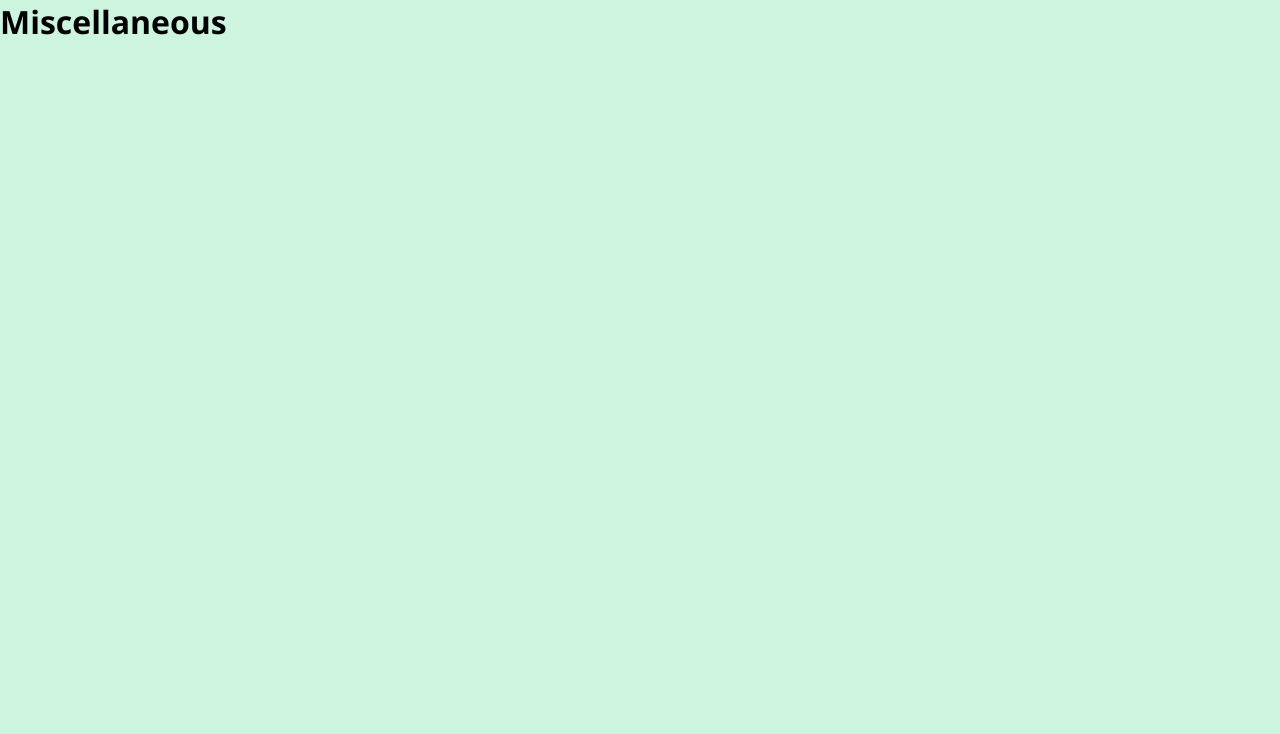
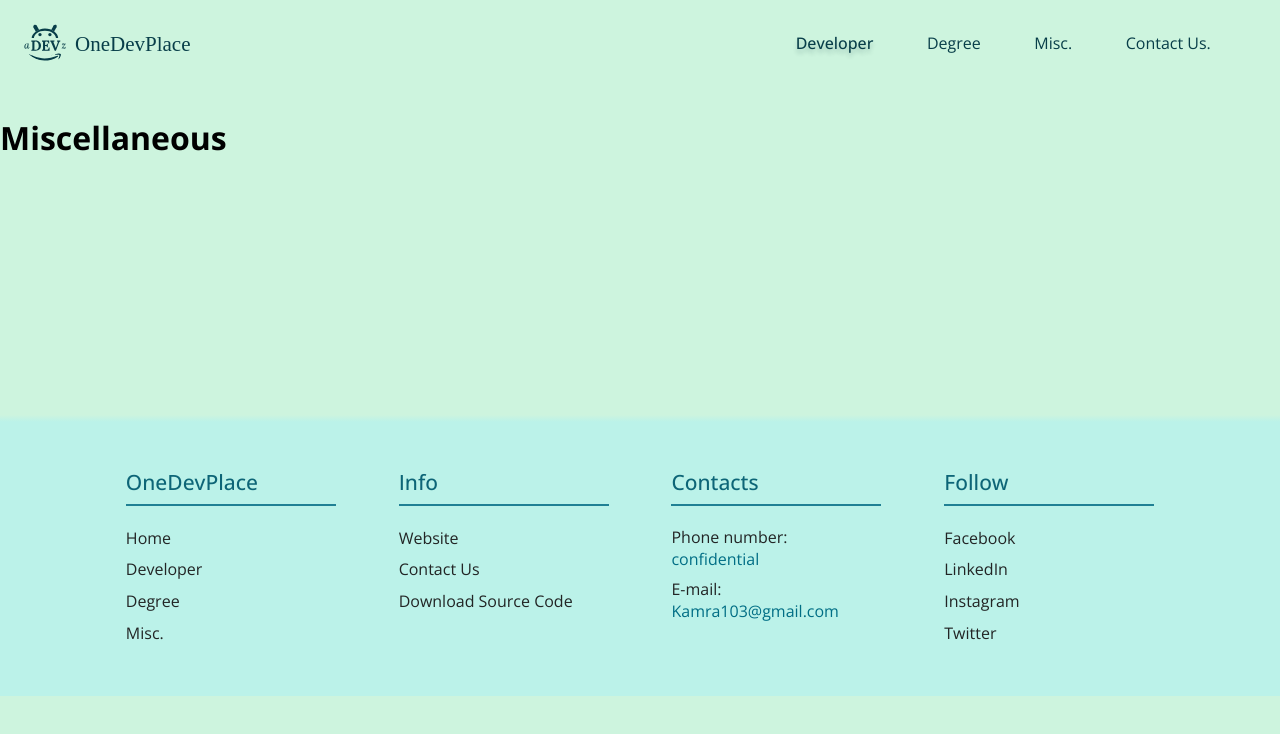
Before and after one commit to paragkatoch/DEV-Portal, a React (Create React App) app: page /misc in a window 1280 px wide. Shown: the top 734 px of the page. Built offline with nearby package versions, Linux system fonts and the light colour scheme; a web font is replaced by a local one.

Commit message:
added frame to degree,developer,misc

```diff
--- a/src/Pages/Degree.js
+++ b/src/Pages/Degree.js
@@ -1,9 +1,12 @@
 import React from "react";
+import BasicFrame from "../Containers/BasicFrame";
 
 export default function Degree() {
 	return (
 		<>
-			<h1>Degree</h1>
+			<BasicFrame>
+				<h1>Degree</h1>
+			</BasicFrame>
 		</>
 	);
 }
--- a/src/Pages/Developer.js
+++ b/src/Pages/Developer.js
@@ -1,9 +1,12 @@
 import React from "react";
+import BasicFrame from "../Containers/BasicFrame";
 
 export default function Developer() {
 	return (
 		<>
-			<h1>Developer</h1>
+			<BasicFrame>
+				<h1>Developer</h1>
+			</BasicFrame>
 		</>
 	);
 }
--- a/src/Pages/Miscellaneous.js
+++ b/src/Pages/Miscellaneous.js
@@ -1,9 +1,12 @@
 import React from "react";
+import BasicFrame from "../Containers/BasicFrame";
 
 export default function Miscellaneous() {
 	return (
 		<>
-			<h1>Miscellaneous</h1>
+			<BasicFrame>
+				<h1>Miscellaneous</h1>
+			</BasicFrame>
 		</>
 	);
 }
```
